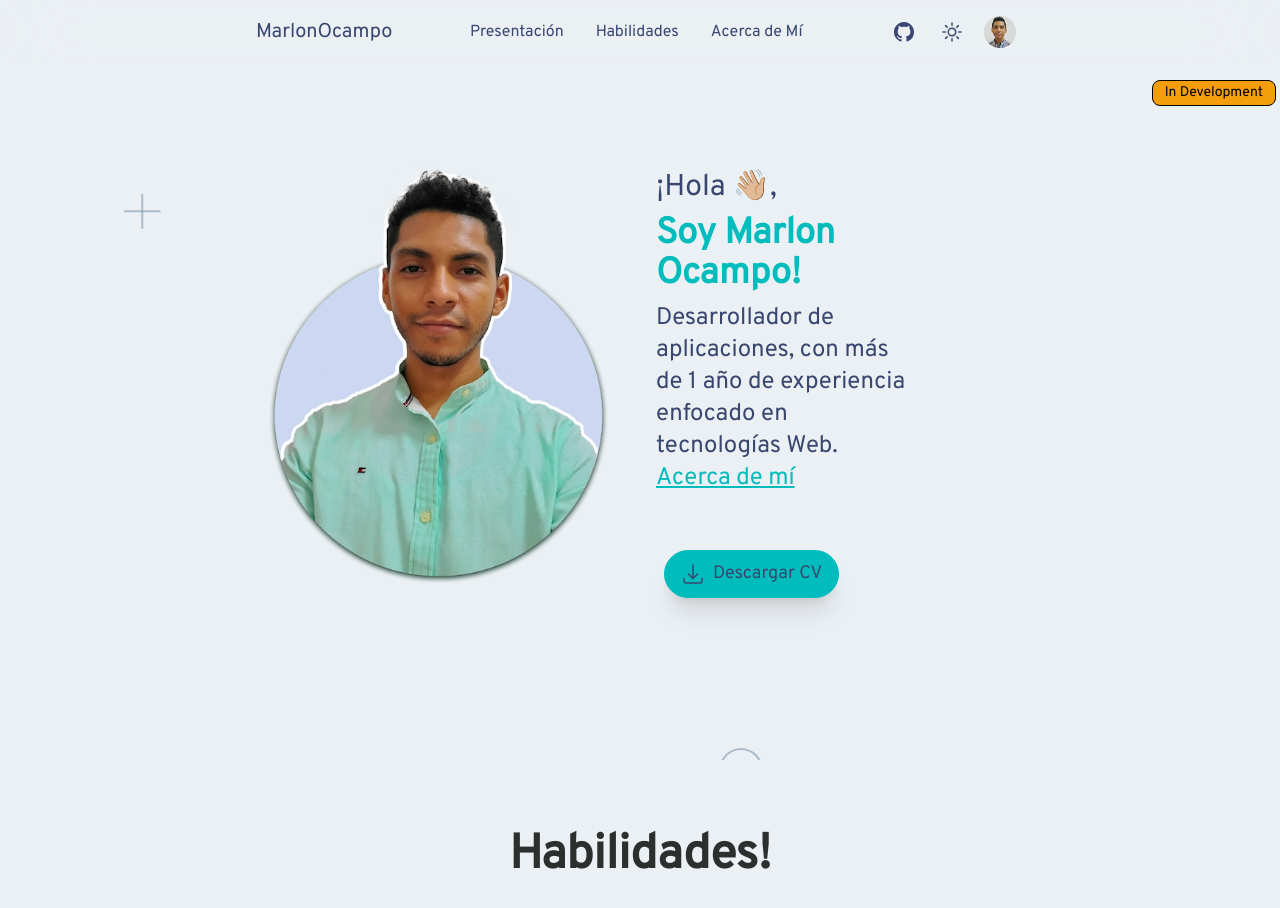
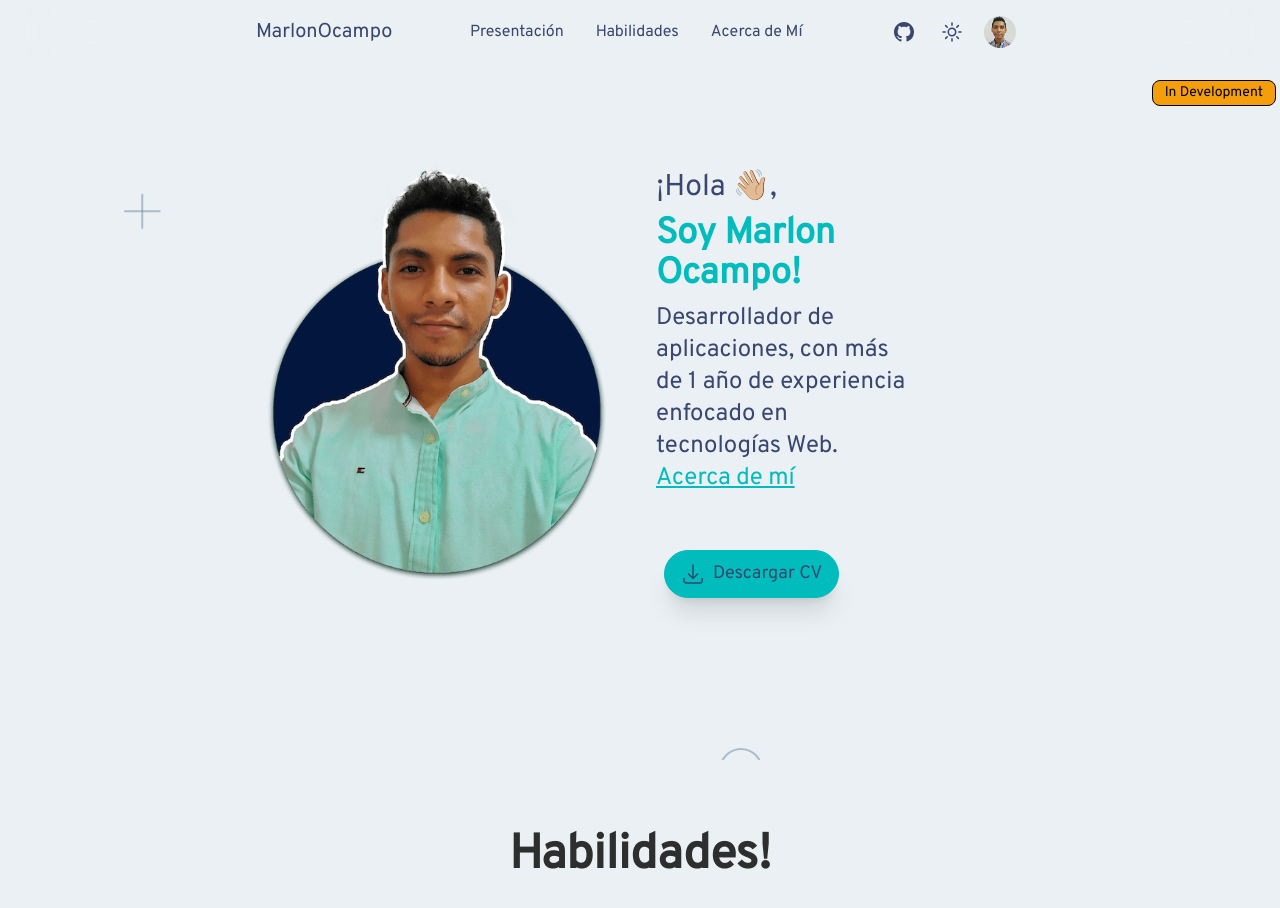
Before and after one commit to marlonocampo/portfolio, a React (Vite) app: page / in a window 1280 px wide. Shown: the top 908 px of the page. Built offline with nearby package versions, Linux system fonts and the light colour scheme.

Commit message:
fix presentation images

```diff
--- a/src/assets/icons/MenuIcon.tsx
+++ b/src/assets/icons/MenuIcon.tsx
@@ -1,5 +1,5 @@
 export const MenuIcon = (): JSX.Element => (
-  <svg xmlns='http://www.w3.org/2000/svg' fill='none' viewBox='0 0 24 24' strokeWidth={1.5} stroke='currentColor' width='25' height='25'>
-    <path strokeLinecap='round' strokeLinejoin='round' d='M3.75 6.75h16.5M3.75 12h16.5m-16.5 5.25h16.5' />
+  <svg width='25' height='auto' viewBox='0 0 24 24' stroke='currentColor' strokeWidth='2' fill='none' xmlns='http://www.w3.org/2000/svg'>
+    <path d='M4,14H20M4,8H20M4,20h8' stroke-linecap='round' stroke-linejoin='round' />
   </svg>
 )
--- a/src/components/sections/presentation/Presentation.tsx
+++ b/src/components/sections/presentation/Presentation.tsx
@@ -2,10 +2,10 @@ import { useContext } from 'react'
 import { ThemeContext } from 'src/context/ThemeContext'
 import { DownloadIcon } from '@assets/¨icons/DownloadIcon'
 export function Presentation (): JSX.Element {
+  const { isDark } = useContext(ThemeContext)
   const photoProfileTheme = (): string => {
-    const { isDark } = useContext(ThemeContext)
-    if (isDark) return '/src/assets/images/profileDark.webp'
-    return '/src/assets/images/profileLight.webp'
+    if (isDark) return '/src/assets/images/profileLight.webp'
+    return '/src/assets/images/profileDark.webp'
   }
 
   return (
```
Also changed, not shown: src/assets/images/profileDark.webp, src/assets/images/profileLight.webp.
